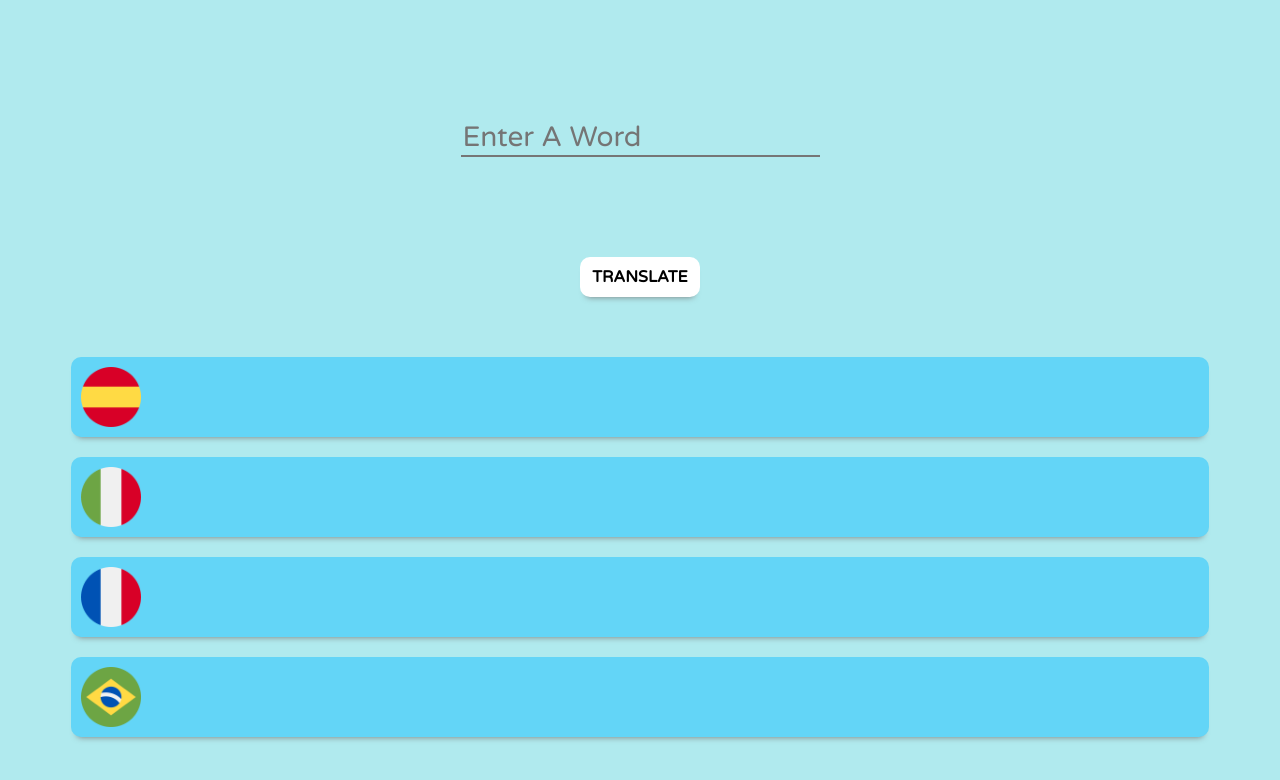
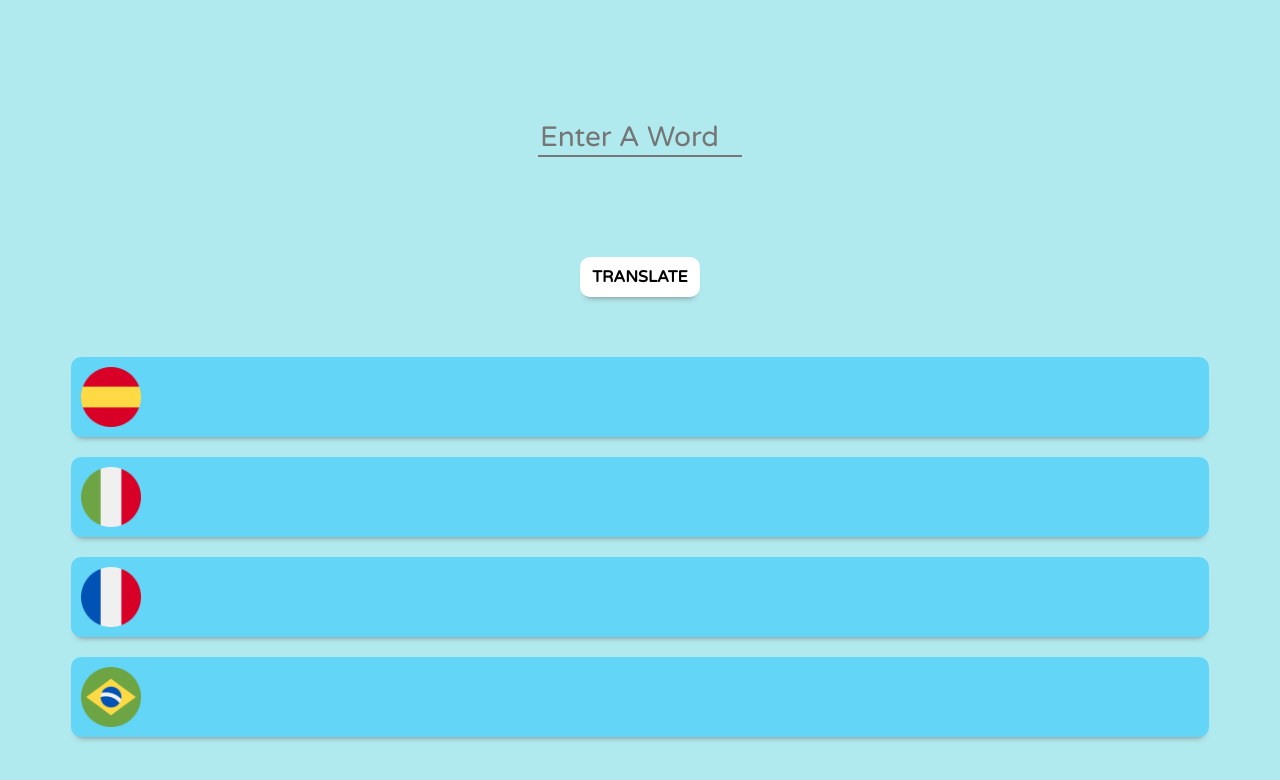
Before and after one commit to joeyupstate/translator, a plain HTML site: page index.html in a window 1280 px wide. Drawn offline with Linux system fonts and the light colour scheme.

Commit message:
removed input outline and shored input

```diff
--- a/styles.css
+++ b/styles.css
@@ -29,6 +29,8 @@ h1{
   border-right:none;
   background-color:rgb(176, 234, 238);
   margin-top:50px;
+  outline: none;
+  width:200px;
 
 }
 #translate-button {
```
